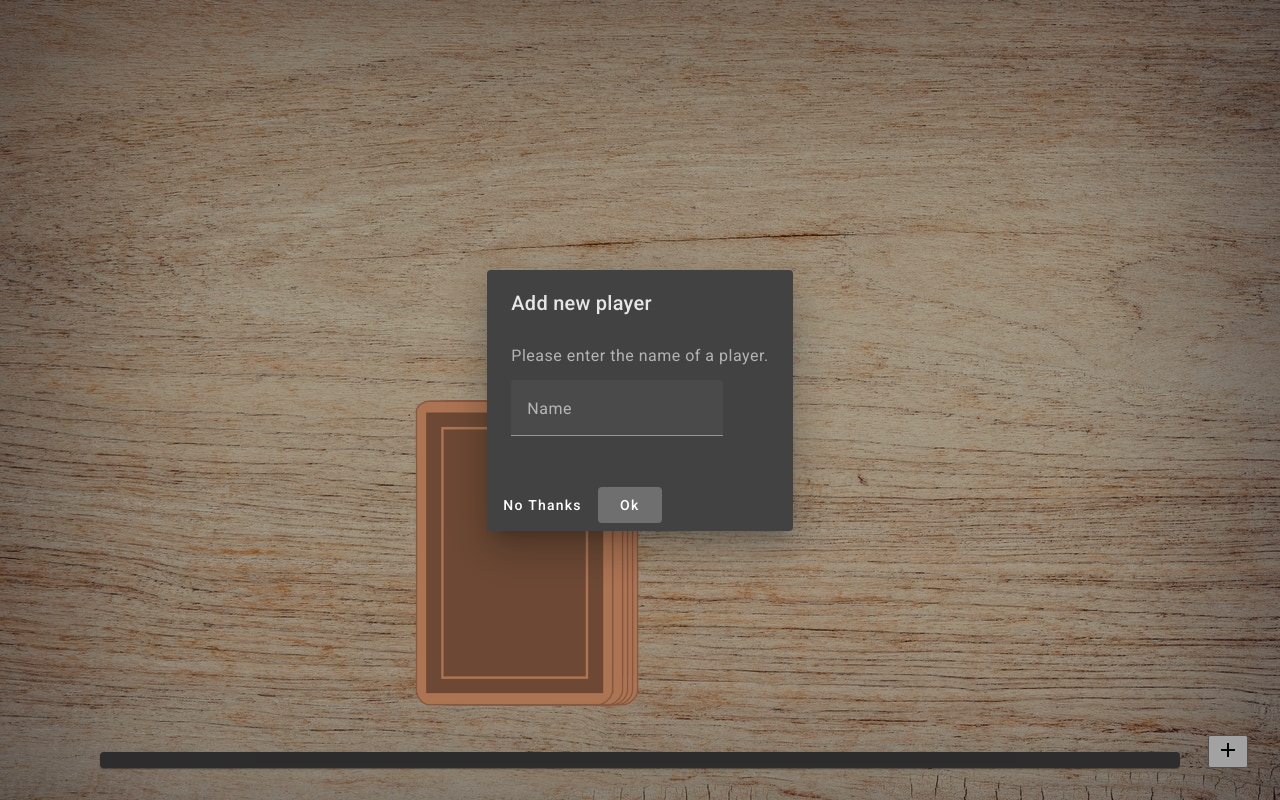
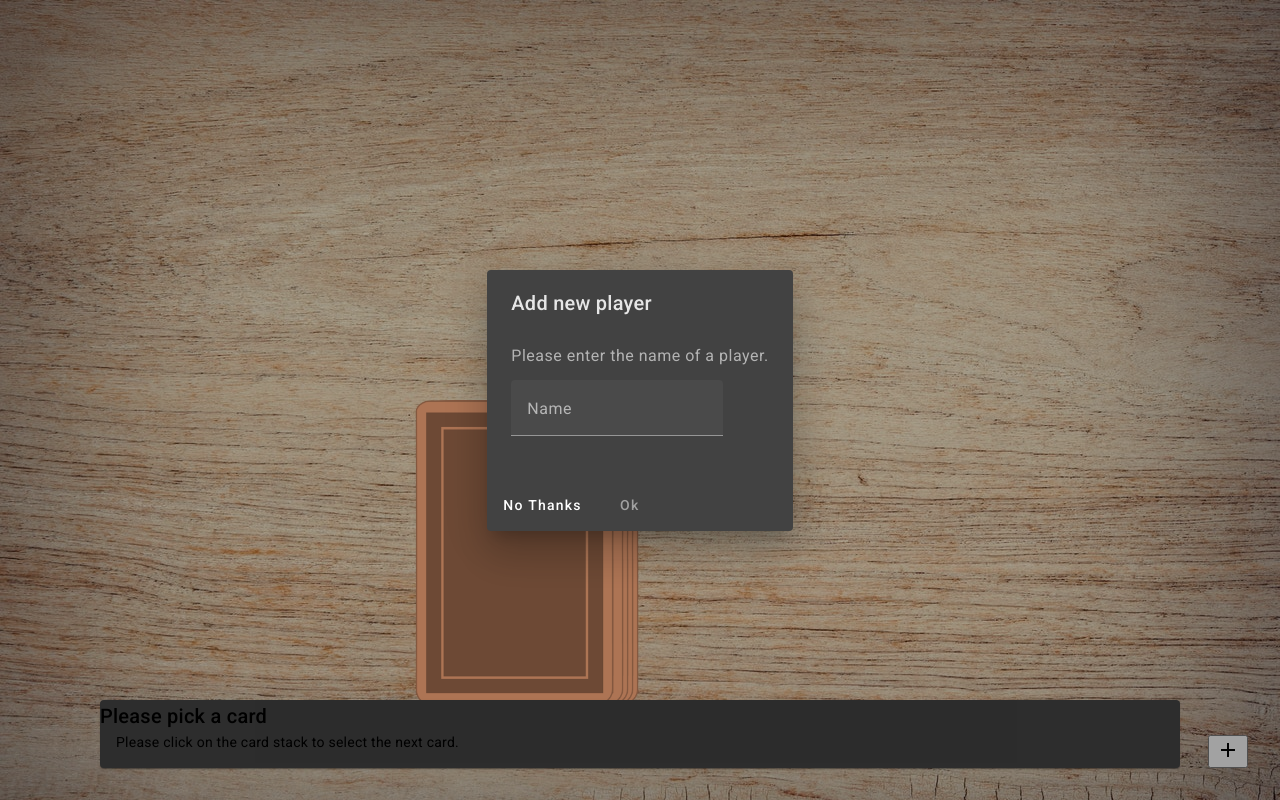
Before and after one commit to Traumzerfetzerin/Ring-of-Fire, an Angular app: page /game in a window 1280 px wide. Both pictures are taken after a click on the button "add". Built offline with nearby package versions, Linux system fonts and the light colour scheme.

Commit message:
Bug fixes

```diff
--- a/src/app/dialog-add-player/dialog-add-player.component.html
+++ b/src/app/dialog-add-player/dialog-add-player.component.html
@@ -11,5 +11,5 @@
 
 <div mat-dialog-actions>
     <button mat-button (click)="onNoClick()">No Thanks</button>
-    <button mat-button [mat-dialog-close]="name" cdkFocusInitial>Ok</button>
+    <button mat-button [disabled]="name.length == 0" [mat-dialog-close]="name" cdkFocusInitial>Ok</button>
 </div>
--- a/src/app/dialog-add-player/dialog-add-player.component.ts
+++ b/src/app/dialog-add-player/dialog-add-player.component.ts
@@ -5,6 +5,7 @@
 import { MatIconModule } from '@angular/material/icon';
 import { FormsModule } from '@angular/forms';
 import { MatFormFieldModule } from '@angular/material/form-field';
+import { MatDialogRef } from '@angular/material/dialog';
 
 
 @Component({
@@ -27,7 +28,7 @@
   name: string = '';
 
 
-  constructor() { }
+  constructor(private dialogRef: MatDialogRef<DialogAddPlayerComponent>) { }
 
 
   /**
@@ -39,9 +40,9 @@
 
 
   /**
-   * Called when the "No Thanks" button is clicked.
-   * Closes the dialog without adding a new player.
+   * Closes the dialog.
    */
   onNoClick(): void {
+    this.dialogRef.close();
   }
 }
--- a/src/app/game-info/game-info.component.html
+++ b/src/app/game-info/game-info.component.html
@@ -1,4 +1,4 @@
 <mat-card>
-    <mat-card-title>{{ title }}</mat-card-title>
-    <mat-card-content>{{ description }}</mat-card-content>
+    <mat-card-title>{{ card ? title : 'Please pick a card' }}</mat-card-title>
+    <mat-card-content>{{ card ? description : 'Please click on the card stack to select the next card.' }}</mat-card-content>
 </mat-card>
--- a/src/app/game/game.component.ts
+++ b/src/app/game/game.component.ts
@@ -74,14 +74,16 @@
 
 
   /**
-   * Opens a dialog to add a player to the game.
-   * After the dialog is closed, it will log a message to the console.
+   * Opens a dialog to add a new player to the game.
+   * When the dialog is closed, adds the entered name to the players list if it is not empty.
    */
   openDialog(): void {
     const dialogRef = this.dialog.open(DialogAddPlayerComponent);
 
     dialogRef.afterClosed().subscribe(name => {
-      this.game.players.push(name);
+      if (name && name.length > 0) {
+        this.game.players.push(name);
+      }
     });
   }
 }
```
